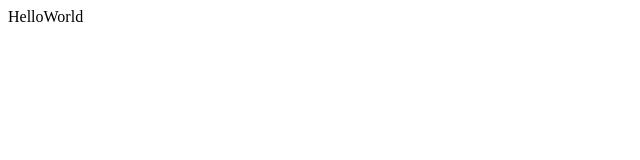
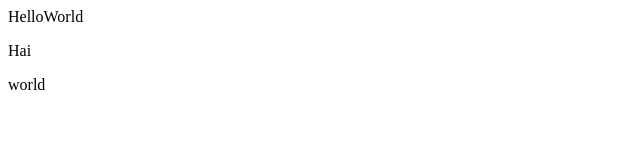
Before and after one commit to chethanaht/helloword.github.io, a plain HTML site: page index.html in a window 1280 px wide. Shown: the full height of the page, 0-640 px from the left. Drawn offline with Linux system fonts and the light colour scheme.

Commit message:
Update index.html

```diff
--- a/index.html
+++ b/index.html
@@ -4,6 +4,8 @@
 </head>
 <body>
 <p>HelloWorld</p>
+  <p> Hai </p>
+  <p> world </p>
 <br>
 </body>
 <html>
```
